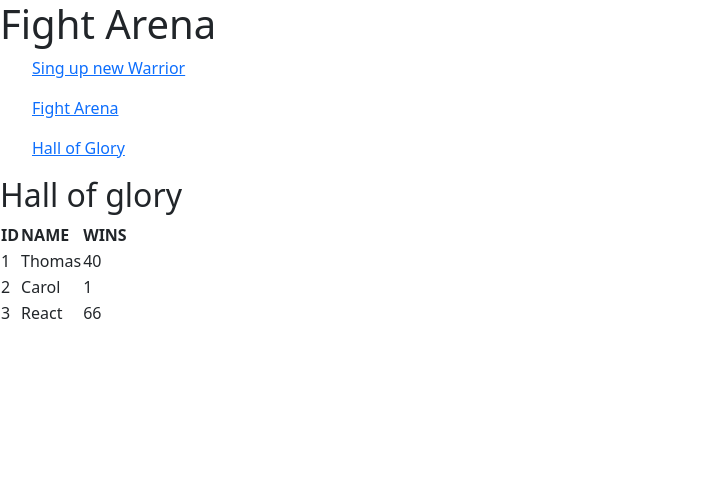
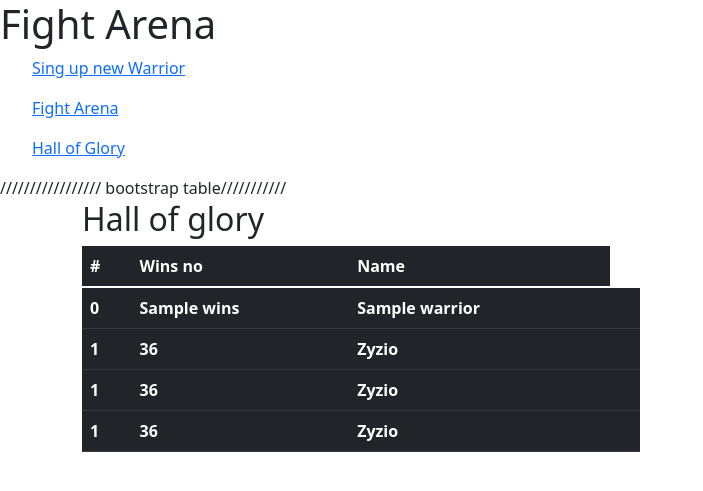
Before and after one commit to Fremen1990/TypeScript-Warrior, a Node project: template views/hall-of-glory/list.hbs in a window 1280 px wide. Shown: the top 491 px of the page, without its empty margins (0-703 px from the left). Run offline with Node 20 templates, Linux system fonts and the light colour scheme; the template is opened without the code that fills it: most values are stand-ins (such as "Sample title", 1, 10 or a date in 2020); lists and menus that the app fills with data are empty; some libraries are stand-ins or nearby versions.

Commit message:
First fetch to Hall-Of-Glory

```diff
--- a/records/warrior.record.ts
+++ b/records/warrior.record.ts
@@ -96,7 +96,9 @@
     }
 
     static async listTop(topCount: number): Promise<WarriorRecord[]> {
-        const [results] = (await pool.execute("SELECT * FROM `warriors` ORDER BY `wins` ASC limit `wins` DESC LIMIT ${topCount}")) as WarriorRecordResults;
+        const [results] = (await pool.execute("SELECT * FROM `warriors` ORDER BY `wins` DESC  LIMIT :topCount",{
+            topCount
+        })) as WarriorRecordResults;
         return results.map(obj => new WarriorRecord(obj));
     }
 
--- a/views/hall-of-glory/list.hbs
+++ b/views/hall-of-glory/list.hbs
@@ -1,29 +1,58 @@
-<h2>Hall of glory</h2>
+///////////////// bootstrap table///////////
+<div class="container">
 
-<table>
+    <!--    <div class=" justify-content-md-center row">-->
+    <h2 class="justify-content-md-center w-100">Hall of glory</h2>
+    <table class="table table-dark table-hover w-50  ">
+
+
+        <thead>
+        <tr>
+            <th scope="col">#</th>
+            <th scope="col">Wins no</th>
+            <th scope="col">Name</th>
+        </tr>
+        </thead>
+        <tbody>
+        {{#each warriors}}
+            <tr>
+                <th>
+                    {{@index}}
+                </th>
+                <th>
+                    {{this.wins}}
+                </th>
+                <th>
+                    {{this.name}}
+                <th>
+            </tr>
+        {{/each}}
+
 
         <tr>
-        <th>ID</th>
-        <th>NAME</th>
-        <th>WINS</th>
+            <th>1</th>
+            <th>36</th>
+            <th>Zyzio
+            <th>
         </tr>
 
         <tr>
-        <td>1</td>
-        <td>Thomas</td>
-        <td>40</td>
+            <th>1</th>
+            <th>36</th>
+            <th>Zyzio
+            <th>
         </tr>
 
         <tr>
-        <td>2</td>
-        <td>Carol</td>
-        <td>1</td>
+            <th>1</th>
+            <th>36</th>
+            <th>Zyzio
+            <th>
         </tr>
 
-    <tr>
-        <td>3</td>
-        <td>React</td>
-        <td>66</td>
-    </tr>
+        </tbody>
+    </table>
 
-</table>
+
+    <!--    </div>-->
+</div>
```
Also changed, not shown: routers/hall-of-glory.ts (+9 -2 lines). Lines whose indentation alone changed are shown as unchanged.
